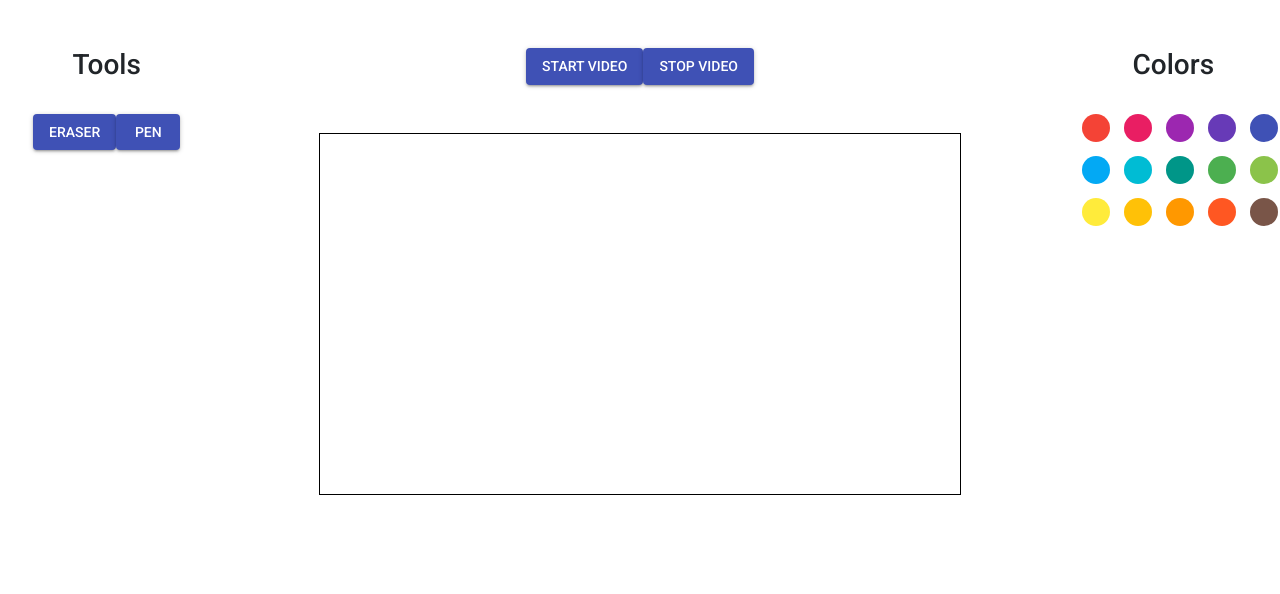
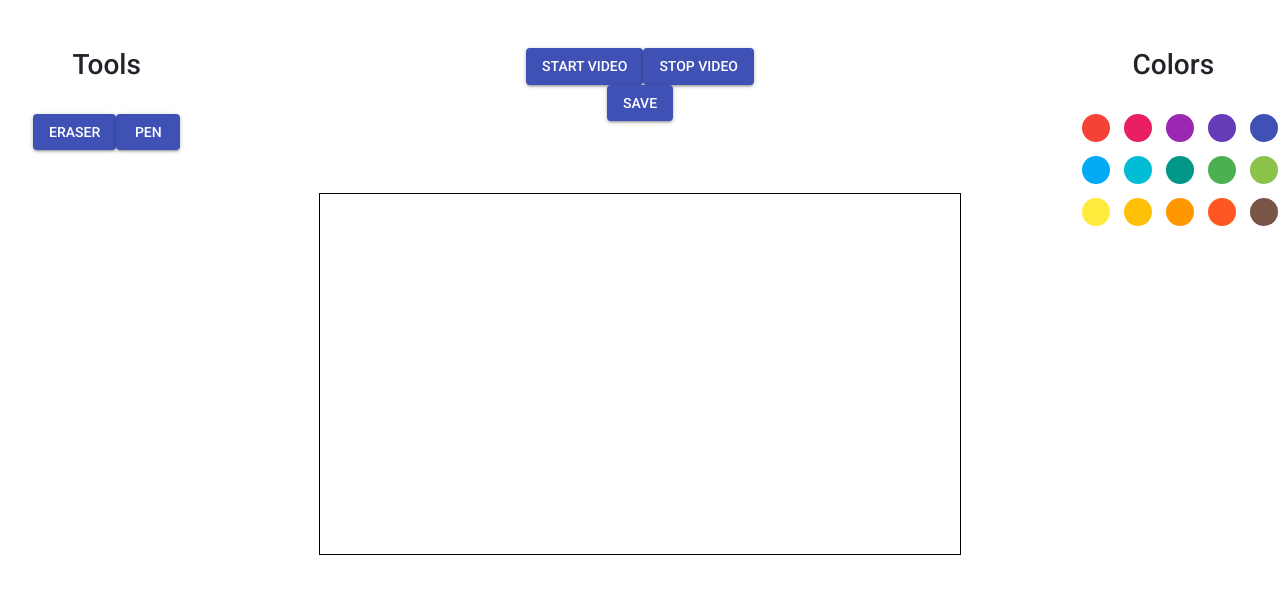
Before and after one commit to mirooon/fingero, a React (Create React App) app in the folder ui/: page / in a window 1280 px wide. Shown: the top 594 px of the page. Built offline with nearby package versions, Linux system fonts and the light colour scheme; no server answers.

Commit message:
SavingCanvasAsImage

```diff
--- a/ui/package.json
+++ b/ui/package.json
@@ -9,6 +9,7 @@
     "@material-ui/core": "^3.9.3",
     "npm": "^6.9.0",
     "react": "^16.8.6",
+    "react-color": "^2.17.0",
     "react-dom": "^16.8.6",
     "react-scripts": "2.1.8",
     "react-webcam": "^1.1.1"
--- a/ui/src/App.js
+++ b/ui/src/App.js
@@ -5,6 +5,7 @@ import { socket, connect, sendMsg, closeSocket } from "./ws";
 import Button from '@material-ui/core/Button';
 import Canvas from './Canvas'
 import { CirclePicker } from 'react-color';
+import Save from './Save';
 
 class App extends Component {
   constructor(props) {
@@ -71,6 +72,13 @@ class App extends Component {
     this.state.color = color.hex;
   }
 
+  // download = () => {
+  //   var download = document.getElementById("download");
+  //   var image = document.getElementById("myCanvas");
+  //   console.log(image);
+  //   // download.setAttribute("href", image);
+  // }
+
   stopVideo = () => {
     console.log('stopping');
     closeSocket();
@@ -104,8 +112,10 @@ class App extends Component {
               <br /><br />
               <Button variant="contained" color="primary" onClick={this.startVideo}>Start video</Button>
               <Button variant="contained" color="primary" onClick={this.stopVideo}>Stop video</Button>
+              <Save />
               <br /> <br /> <br />
-              <Canvas width={this.state.width}
+              <Canvas
+                width={this.state.width}
                 height={this.state.height}
                 point={this.state.point}
                 mode={this.state.mode}
--- a/ui/src/Canvas.js
+++ b/ui/src/Canvas.js
@@ -4,6 +4,7 @@ class Canvas extends Component {
     constructor(props) {
         super(props);
         this.state = {
+            id: props.id,
             width: props.width,
             height: props.height,
             prevX: 0,
@@ -32,8 +33,6 @@ class Canvas extends Component {
             ctx.arc(point.x, point.y, thickness, 0, Math.PI * 2, false);
             ctx.fill();
         }
-
-
     }
 
     componentDidUpdate(props) {
@@ -45,7 +44,7 @@ class Canvas extends Component {
 
     render() {
         return (
-            <canvas ref="canvas" width={this.state.width} height={this.state.height} style={{ border: "1px solid #000000" }} />
+            <canvas id="myCanvas" ref="canvas" width={this.state.width} height={this.state.height} style={{ border: "1px solid #000000" }} />
         );
     }
 }
--- /dev/null
+++ b/ui/src/Save.js
@@ -0,0 +1,21 @@
+import React, { Component } from "react";
+import Button from '@material-ui/core/Button';
+
+class Save extends Component{
+  saveCanvas() {
+    const canvasSave = document.getElementById('myCanvas');
+    const d = canvasSave.toDataURL('image/png').replace("image/png", "image/octet-stream");
+    window.location.href = d;
+    console.log('Saved!');
+  }
+
+  render(){
+    return(
+      <div>
+       <Button variant="contained" color="primary"  onClick={ this.saveCanvas }>Save</Button>
+      </div>
+    )
+  }
+}
+
+export default Save;
```
Also changed, not shown: 1 other file (tests, documents, lock files or other folders).
